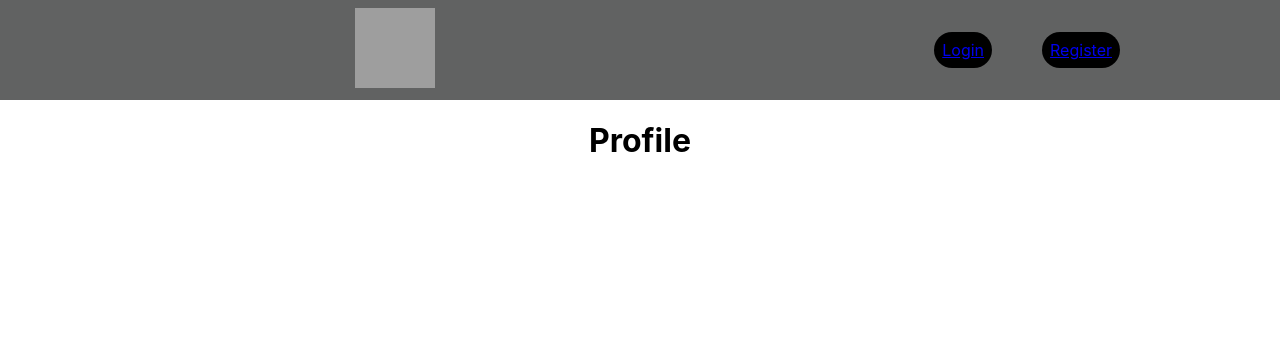
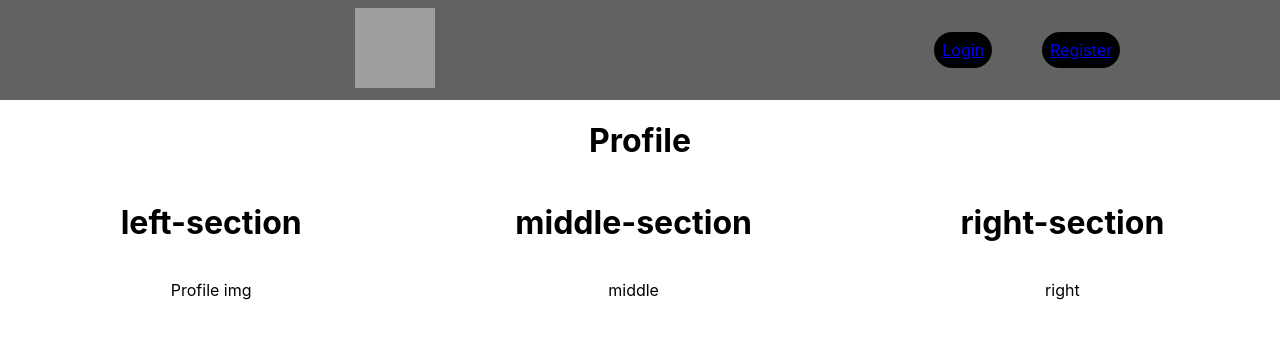
Before and after one commit to Workday-Pod-4/CollabU, a React (Vite) app in the folder capstone-project/ui/: page /profile in a window 1280 px wide. Shown: the top 338 px of the page. Built offline with nearby package versions, Linux system fonts and the light colour scheme; grey boxes are pictures that could not be loaded.

Commit message:
sectioning profile page

```diff
--- a/capstone-project/ui/src/components/ProfilePage/ProfilePage.css
+++ b/capstone-project/ui/src/components/ProfilePage/ProfilePage.css
@@ -0,0 +1,24 @@
+.sections {
+display:flex;
+}
+
+.profile-page .left-section{
+    display:flex;
+    flex-direction: column;
+    width:33%;
+    flex:-2;
+    height:800px;
+    }
+.profile-page .middle-section{
+display:flex;
+flex-direction: column;
+width:33%;
+
+}
+
+
+.profile-page .right-section{
+display:flex;
+flex-direction: column;
+width:34%;
+}
--- a/capstone-project/ui/src/components/ProfilePage/ProfilePage.jsx
+++ b/capstone-project/ui/src/components/ProfilePage/ProfilePage.jsx
@@ -4,25 +4,41 @@ import "./ProfilePage.css";
 import apiClient from "../../services/apiClient";
 import { useAuthContext } from "../../contexts/auth";
 
-export default function ProfilePage(){
-    const {user} = useAuthContext()
+export default function ProfilePage() {
+  const { user } = useAuthContext();
 
+  React.useEffect(() => {
+    console.log("userInfo:", user);
+  }, [user]);
 
-    React.useEffect(() => {
-        console.log("userInfo:", user)
+  return (
+    <div className="profile-page">
+      <h1>Profile</h1>
+      <div className="sections">
+        <div className="left-section">
+          <h1>left-section</h1>
+          <div className="profile-pic">
+            <p>Profile img</p>
+          </div>
+          <div className = "profile-name">
+            <h2>{user.first_name}  {user.last_name}</h2>
+          </div>
+        </div>
 
-    }, [user])
+        <div className="middle-section">
+          <h1> middle-section</h1>
+          <div className="info-cards">
+            <p>middle</p>
+          </div>
+        </div>
 
-
-
-
-return (
-
-<h1>Profile</h1>
-
-
-
-
-
-)
+        <div className="right-section">
+          <h1>right-section</h1>
+          <div className="match-history">
+            <p>right</p>
+          </div>
+        </div>
+      </div>
+    </div>
+  );
 }
```
